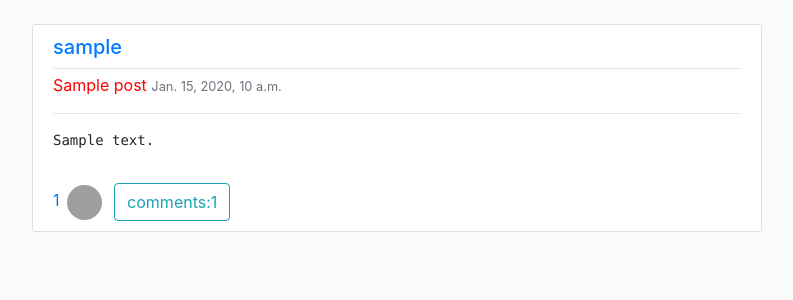
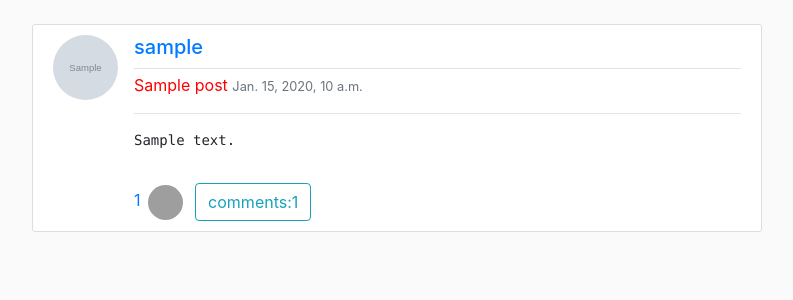
Before and after one commit to Durgarao310/mysiteblog, a Django app: page / in a window 1280 px wide. Shown: the part 56-356 px from the top of the page, without its empty margins (53-846 px from the left). Run offline with Django 3.2, Linux system fonts and the light colour scheme; tables that the repository leaves empty hold one stand-in row (values such as "Sample post"); grey boxes marked "Sample" are stand-in pictures; some libraries are stand-ins or nearby versions; grey boxes are pictures that could not be loaded.

Commit message:
Update post_list.html

```diff
--- a/main/templates/post_list.html
+++ b/main/templates/post_list.html
@@ -3,7 +3,7 @@
 {% block content %}
     {% for post in posts %}
         <article class="media content-section">
-<!--           <img class="rounded-circle article-img" src="{{ post.author.image.url }}"> -->
+          <img class="rounded-circle article-img" src="{{ post.author.image.url }}">
           <div class="media-body">
             <div class="article-metadata">
               <h5><a class="username" href="{% url 'user-posts' post.author.username %}">{{ post.author.username }}</a></h5>
```
